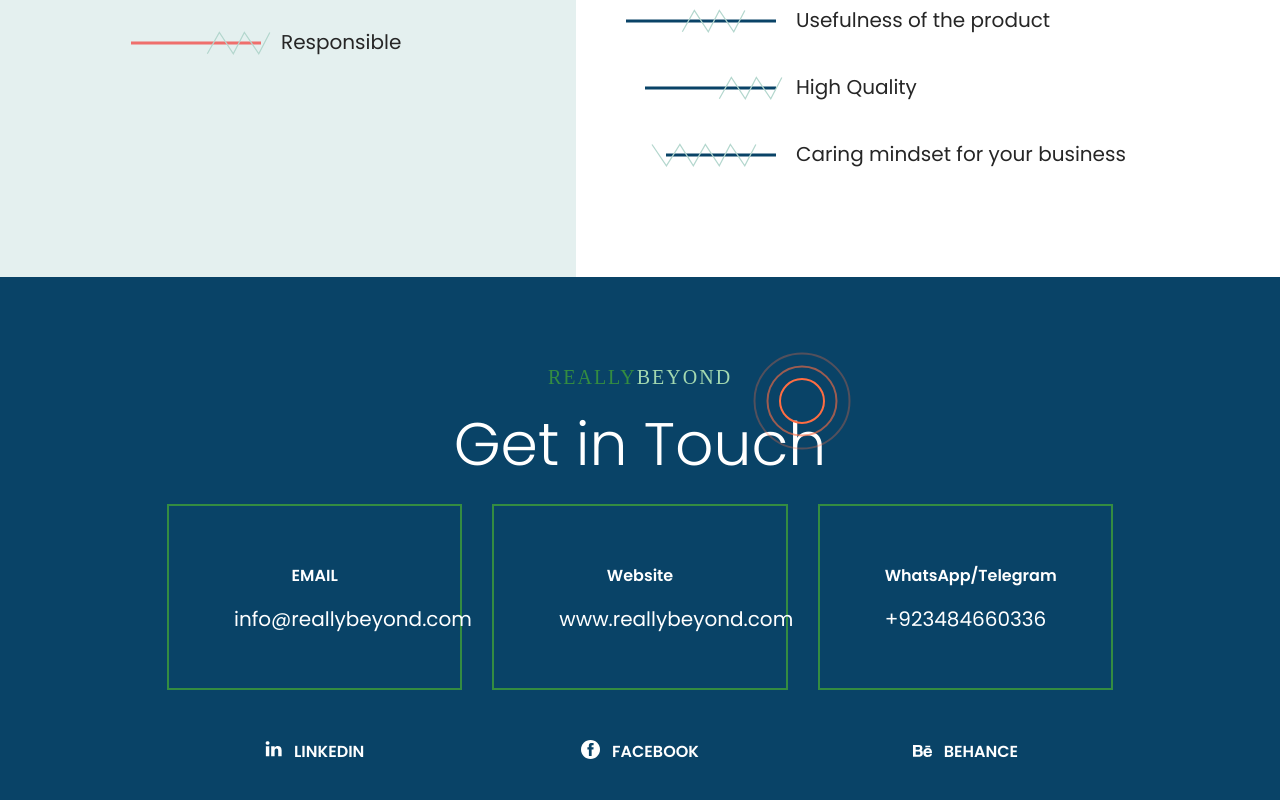
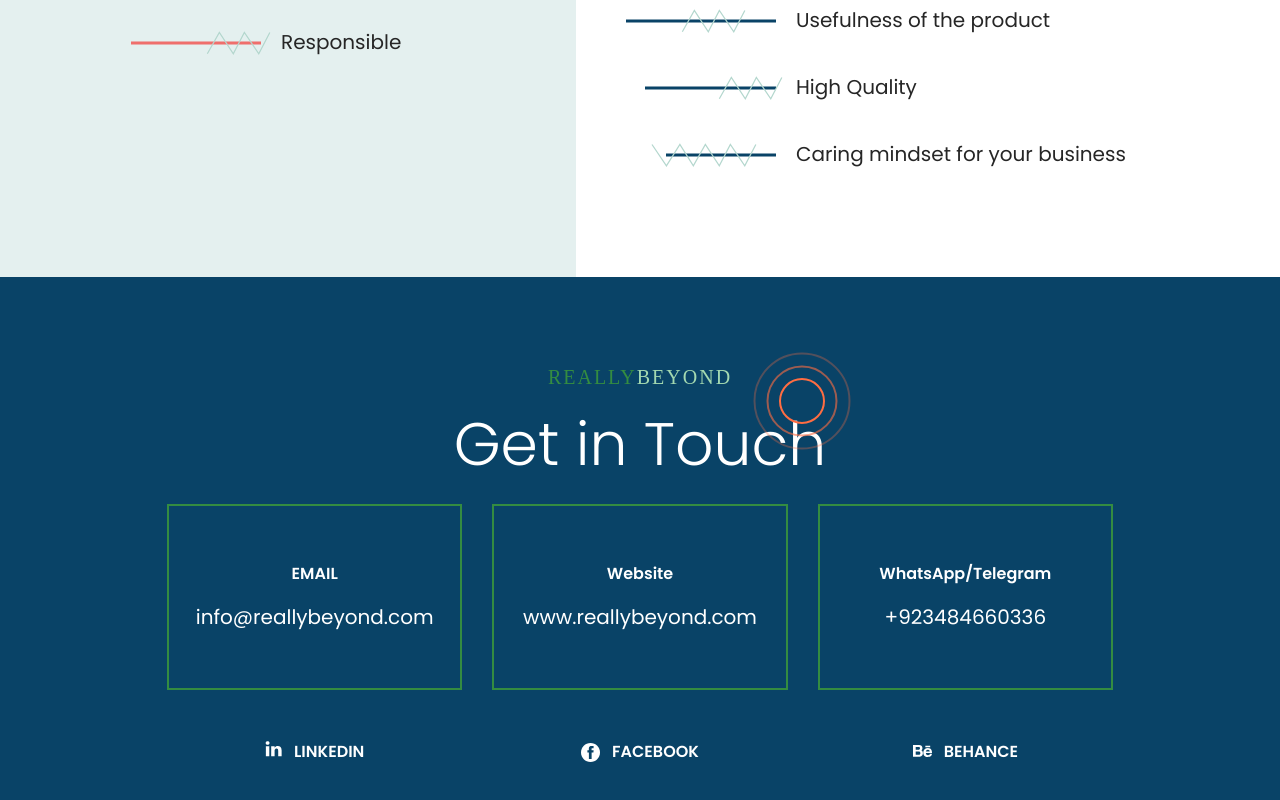
Before and after one commit to Kingkon963/reallyBeyond, a Next.js app: page / in a window 1280 px wide. Shown: the part 2345-3145 px from the top of the page. Built offline with nearby package versions, Linux system fonts and the light colour scheme; a web font is replaced by a local one.

Commit message:
footer more res

```diff
--- a/src/components/Footer.tsx
+++ b/src/components/Footer.tsx
@@ -27,7 +27,7 @@
         </div>
         <div className="cards">
           <CardWrapper>
-            <div className="card xl:w-full">
+            <div className="card xl:w-full py-0 flex flex-col justify-center items-center 3xl:gap-5">
               <h6>EMAIL</h6>
               <p>
                 <a href="mailto:info@reallybeyond.com">info@reallybeyond.com</a>
@@ -39,21 +39,21 @@
             </div>
           </CardWrapper>
           <CardWrapper>
-            <div className="card xl:w-full">
+            <div className="card xl:w-full py-0 flex flex-col justify-center items-center 3xl:gap-5">
               <h6>Website</h6>
               <p>
                 <a href="http://www.reallybeyond.com/">www.reallybeyond.com</a>
               </p>
             </div>
-            <div className="flex gap-2 lg:gap-3 items-baseline">
-              <span className="self-start">{facebookIcon}</span>
+            <div className="flex gap-2 lg:gap-3 items-center">
+              <span className="self-s">{facebookIcon}</span>
               <span className="uppercase font-poppinsSemibold text-white">
                 Facebook
               </span>
             </div>
           </CardWrapper>
           <CardWrapper>
-            <div className="card xl:w-full">
+            <div className="card xl:w-full py-0 flex flex-col justify-center items-center 3xl:gap-5">
               <h6>WhatsApp/Telegram</h6>
               <p>
                 <a href="tel:+923484660336">+923484660336</a>
```
